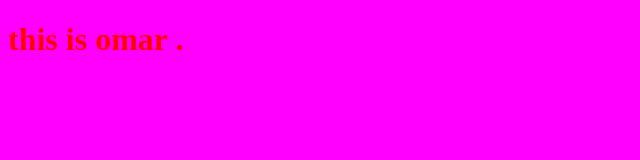
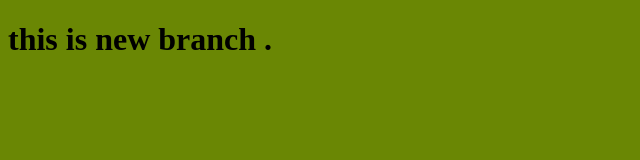
Before and after one commit to omarMSI/myproject, a plain HTML site: page index.html in a window 1280 px wide. Shown: the whole page, without its empty margins (0-640 px from the left). Drawn offline with Linux system fonts and the light colour scheme.

Commit message:
changing style for the title

```diff
--- a/index.html
+++ b/index.html
@@ -7,7 +7,7 @@
     <link rel="stylesheet" href="style.css">
   </head>
   <body>
-    <h1>this is omar .</h1>
+    <h1>this is new branch .</h1>
     <script src="app.js"></script>
   </body>
 
--- a/style.css
+++ b/style.css
@@ -1,6 +1,6 @@
 h1{
-    color: red;
+    color: black;
 }
 body{
-    background-color: magenta;
+    background-color: rgb(106, 135, 4);
 }
```
